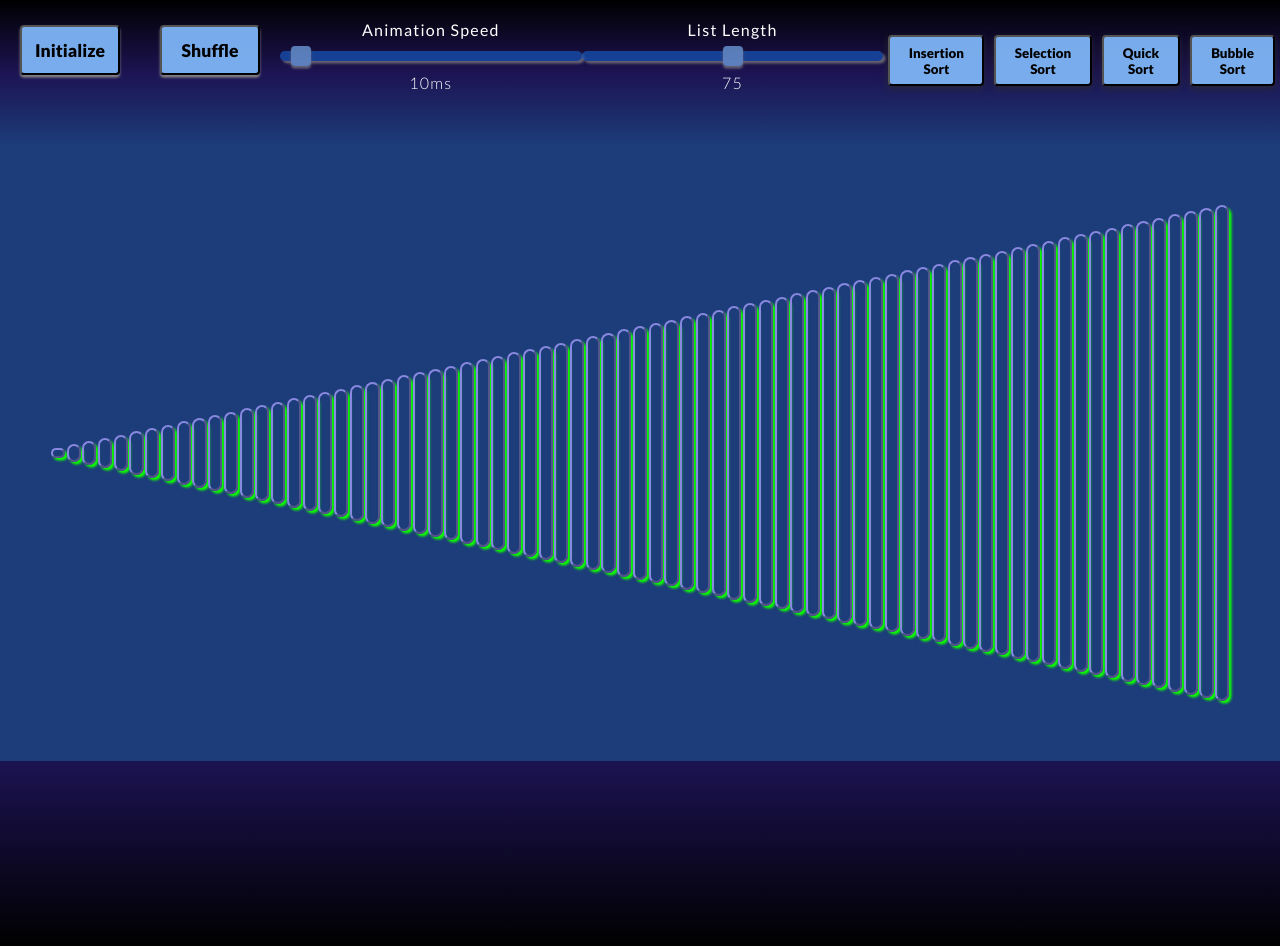
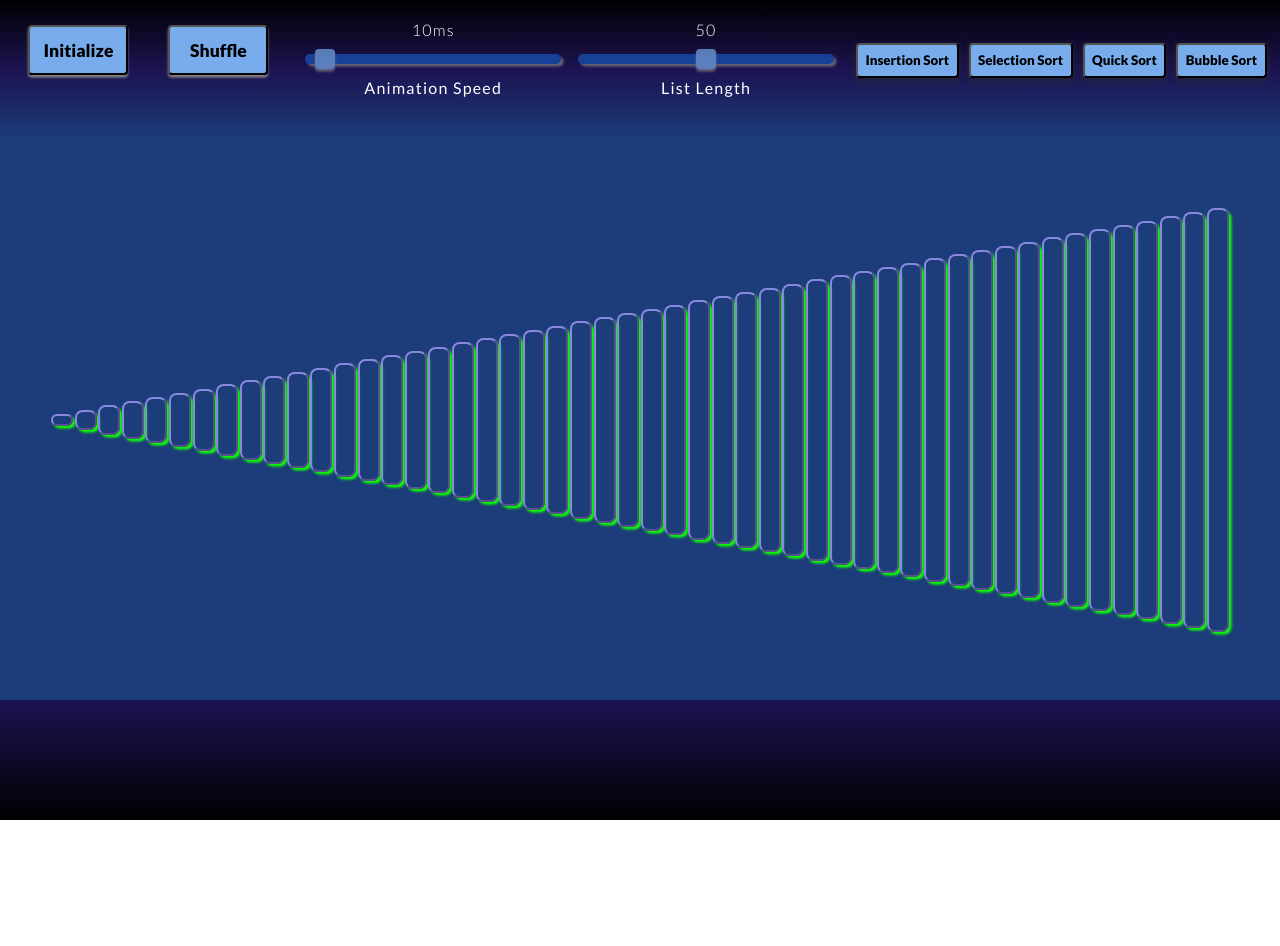
Before and after one commit to garofalof/sortvisualizer, a React (Create React App) app: page / in a window 1280 px wide. Both pictures are taken after a click on the button "Initialize". After the commit the page ends 820 px from the top, so only its background shows below. Built offline with nearby package versions, Linux system fonts and the light colour scheme.

Commit message:
updated page styling

```diff
--- a/src/App.css
+++ b/src/App.css
@@ -35,7 +35,7 @@ body {
 }
 
 .slide-container {
-  width: 25%;
+  width: 20%;
   font-family: 'Lato';
   font-weight: 300;
   letter-spacing: 1.25px;
--- a/src/App.js
+++ b/src/App.js
@@ -7,7 +7,7 @@ const App = () => {
   const [display, setDisplay] = useState([]);
   const [delay, setDelay] = useState(10);
   const [loading, setLoading] = useState(false);
-  const [length, setLength] = useState(75);
+  const [length, setLength] = useState(50);
 
   const timer = (delay) => {
     return new Promise((resolve) => setTimeout(resolve, delay));
@@ -15,8 +15,8 @@ const App = () => {
 
   const initialize = async () => {
     if (!loading) {
+      setLoading(true);
       setNums([]);
-      setLoading(true);
       await timer(delay);
       for (let i = 1; i <= length; i++) {
         setActive([i - 1]);
@@ -45,6 +45,7 @@ const App = () => {
       }
       setLoading(false);
       setActive([]);
+      await timer(delay);
     }
   }
 
@@ -78,6 +79,7 @@ const App = () => {
       }
       setLoading(false);
       setActive([]);
+      await timer(delay);
     }
   }
 
@@ -103,6 +105,7 @@ const App = () => {
       }
       setLoading(false);
       setActive([]);
+      await timer(delay);
     }
   }
 
@@ -134,6 +137,7 @@ const App = () => {
       }
       setLoading(false);
       setActive([]);
+      await timer(delay);
     }
   }
 
@@ -193,6 +197,7 @@ const App = () => {
           }
         }
         setLoading(false);
+        await timer(delay);
       }
       let temp = [...nums];
       sort(temp);
@@ -211,42 +216,42 @@ const App = () => {
   useEffect(() => {
     let render = nums.map((num, index) => {
       if (index === active[0] || index === active[1]) {
-        return <div className='bar-active' style={{height: `${num * 80 / nums.length}%`, width: `${80 / nums.length}%`}}></div>;
+        return <div className='bar-active' style={{height: `${num * 75 / nums.length}%`, width: `${80 / nums.length}%`}}></div>;
       } else {
-        return <div className='bar' style={{height: `${num * 80 / nums.length}%`, width: `${80 / nums.length}%`}}></div>;
+        return <div className='bar' style={{height: `${num * 75 / nums.length}%`, width: `${80 / nums.length}%`}}></div>;
       }
     });
     setDisplay(render);
   }, [nums, active]);
 
   return (
-    <div style={{height: '770px'}} className="app">
-      <div style={{display: 'flex', justifyContent: 'space-around', alignItems: 'flex-start', paddingTop: '20px', backgroundImage: 'linear-gradient(180deg, black, #1C1352, rgb(29, 60, 122))', height: '125px'}}>
+    <div style={{height: '100vh'}} className="app">
+      <div style={{display: 'flex', justifyContent: 'space-around', alignItems: 'flex-start', paddingTop: '20px', backgroundImage: 'linear-gradient(180deg, black, #1C1352, rgb(29, 60, 122))', height: '15%'}}>
         <div style={{display: 'flex', justifyContent: 'flex-start', alignItems: 'flex-end', paddingTop: '5px'}}>
           <button className="button" onClick={initialize}>Initialize</button>
           <button className="button" onClick={shuffle}>Shuffle</button>
         </div>
         <div className="slide-container">
-          <span style={{paddingBottom: '10px', fontWeight: '400'}}>Animation Speed</span>
+          <span style={{paddingBottom: '12.5px'}}>{delay + 'ms'}</span>
           <input onChange={handleChange} type="range" min="0" max="250" value={delay} className="slider" id="animationSpeed"></input>
-          <span style={{paddingTop: '10px'}}>{delay + 'ms'}</span>
+          <span style={{paddingTop: '12.5px', fontWeight: '400'}}>Animation Speed</span>
         </div>
         <div className="slide-container">
-          <span style={{paddingBottom: '10px', fontWeight: '400'}}>List Length</span>
-          <input onChange={handleChange} type="range" min="0" max="150" value={length} className="slider" id="animationLength"></input>
-          <span style={{paddingTop: '10px'}}>{length}</span>
+          <span style={{paddingBottom: '12.5px'}}>{length}</span>
+          <input onChange={handleChange} type="range" min="0" max="100" value={length} className="slider" id="animationLength"></input>
+          <span style={{paddingTop: '12.5px', fontWeight: '400'}}>List Length</span>
         </div>
-        <div style={{display: 'flex', justifyContent: 'center', alignItems: 'center', paddingTop: '15px'}}>
+        <div style={{display: 'flex', justifyContent: 'center', alignItems: 'center', paddingTop: '22.5px'}}>
           <button className="button-sort" onClick={insertionSort}>Insertion Sort</button>
           <button className="button-sort" onClick={selectionSort}>Selection Sort</button>
           <button className="button-sort" onClick={quickSort}>Quick Sort</button>
           <button className="button-sort" onClick={bubbleSort}>Bubble Sort</button>
         </div>
       </div>
-      <div style={{display: 'flex', justifyContent: 'center', alignItems: 'center', paddingTop: '0px', paddingRight: '50px', paddingLeft: '50px', height: '80%'}}>
+      <div style={{display: 'flex', justifyContent: 'center', alignItems: 'center', paddingTop: '0px', paddingRight: '50px', paddingLeft: '50px', height: '70%'}}>
         { display }
       </div>
-      <div style={{width: '100%', height: '100%', backgroundImage: 'linear-gradient(180deg, #1C1352, black', maxHeight: '185px'}}></div>
+      <div style={{width: '100%', height: '15%', backgroundImage: 'linear-gradient(180deg, #1C1352, black'}}></div>
     </div>
   );
 }
```
